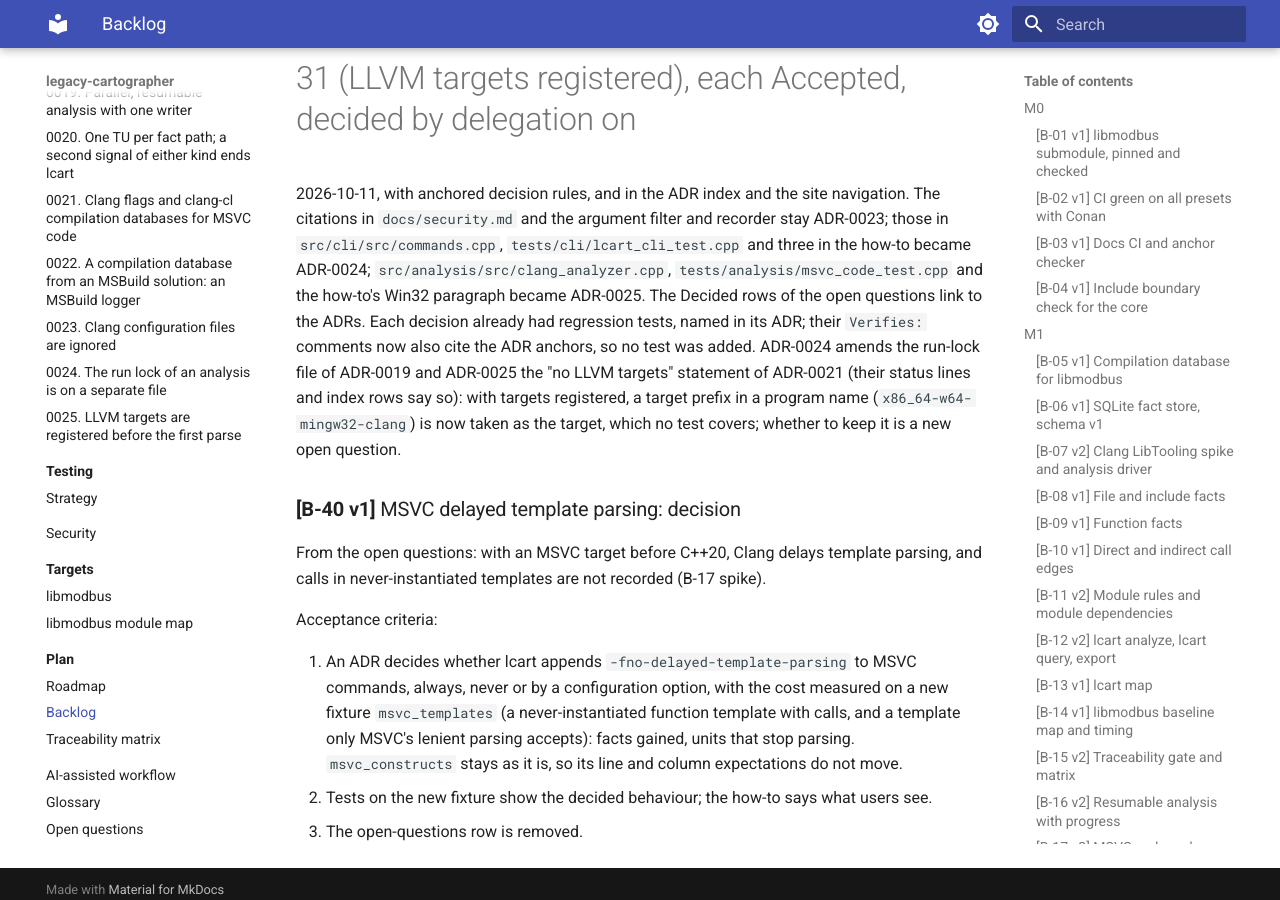
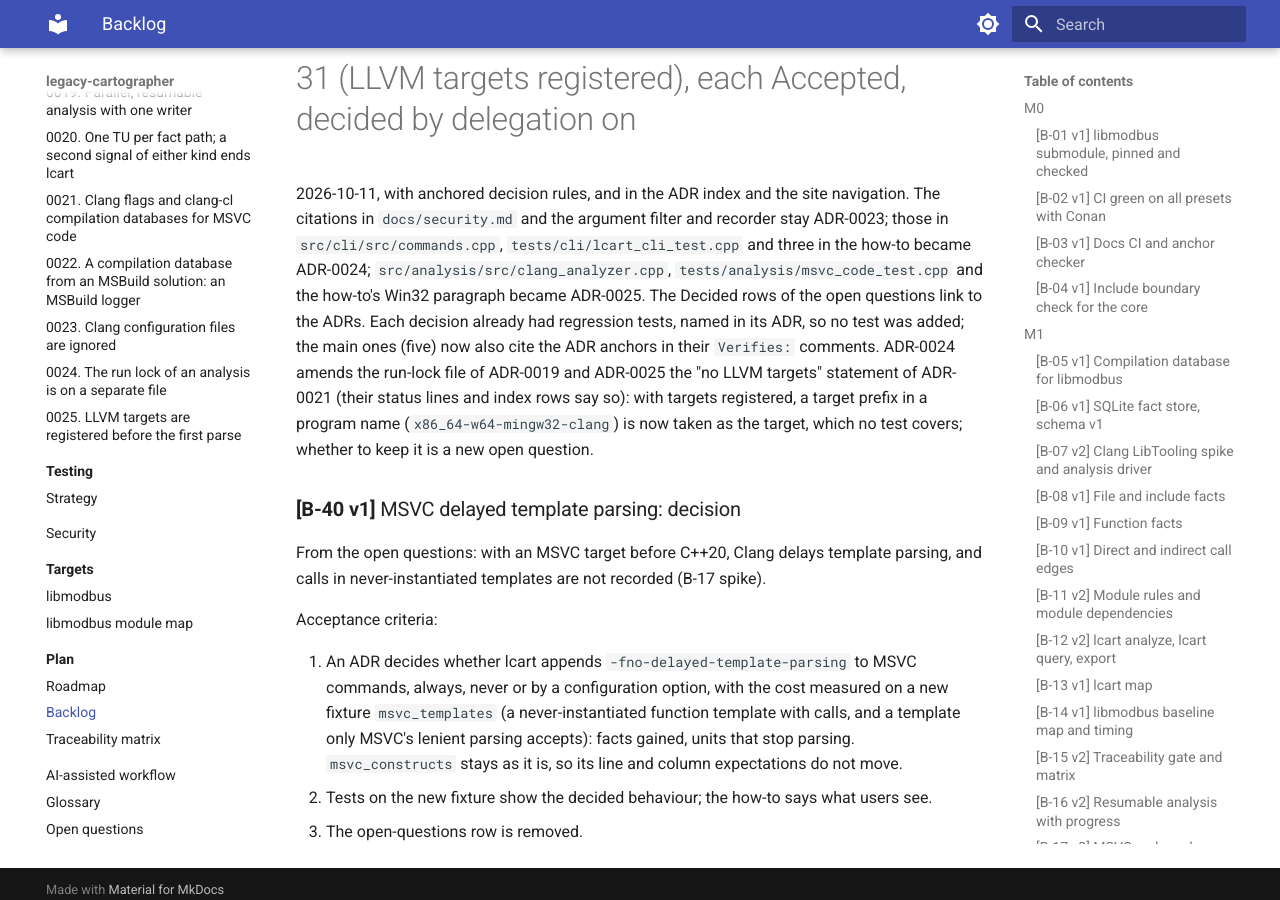
Before and after one commit to Tomek52/legacy-cartographer, an MkDocs documentation site: the page built from docs/plan/backlog.md, in a window 1280 px wide and 900 px high, scrolled down 26927 px. Built offline with MkDocs 1.6.1 and Material for MkDocs 9.7.7, drawn with Linux system fonts in a browser that asks for light colours.

Commit message:
docs(adr): address review of B-39
ADR-0021's status line and index row say ADR-0023 resolved its
configuration-file consequence; the B-39 result no longer says every
regression test cites the ADRs; ADR-0025 drops a citation the header
does not support.

Backlog: B-39

Co-Authored-By: Claude Opus 5.5 <noreply@anthropic.com>
Claude-Session: https://claude.ai/code/session_01Sn6UD6WxmmXBAgKToBQUdD

```diff
--- a/docs/plan/backlog.md
+++ b/docs/plan/backlog.md
@@ -1205,8 +1205,8 @@ and recorder stay ADR-0023; those in `src/cli/src/commands.cpp`,
 `src/analysis/src/clang_analyzer.cpp`, `tests/analysis/msvc_code_test.cpp`
 and the how-to's Win32 paragraph became ADR-0025. The Decided rows of the
 open questions link to the ADRs. Each decision already had regression
-tests, named in its ADR; their `Verifies:` comments now also cite the ADR
-anchors, so no test was added. ADR-0024 amends the run-lock file of
+tests, named in its ADR, so no test was added; the main ones (five) now
+also cite the ADR anchors in their `Verifies:` comments. ADR-0024 amends the run-lock file of
 ADR-0019 and ADR-0025 the "no LLVM targets" statement of ADR-0021 (their
 status lines and index rows say so): with targets registered, a target
 prefix in a program name (`x86_64-w64-mingw32-clang`) is now taken as the
```
Also changed, not shown: docs/adr/0021-clang-flags-and-clang-cl-databases-for-msvc-code.md (+1 -1 lines), docs/adr/0025-llvm-targets-registered.md (+1 -1 lines), docs/adr/index.md (+1 -1 lines).
